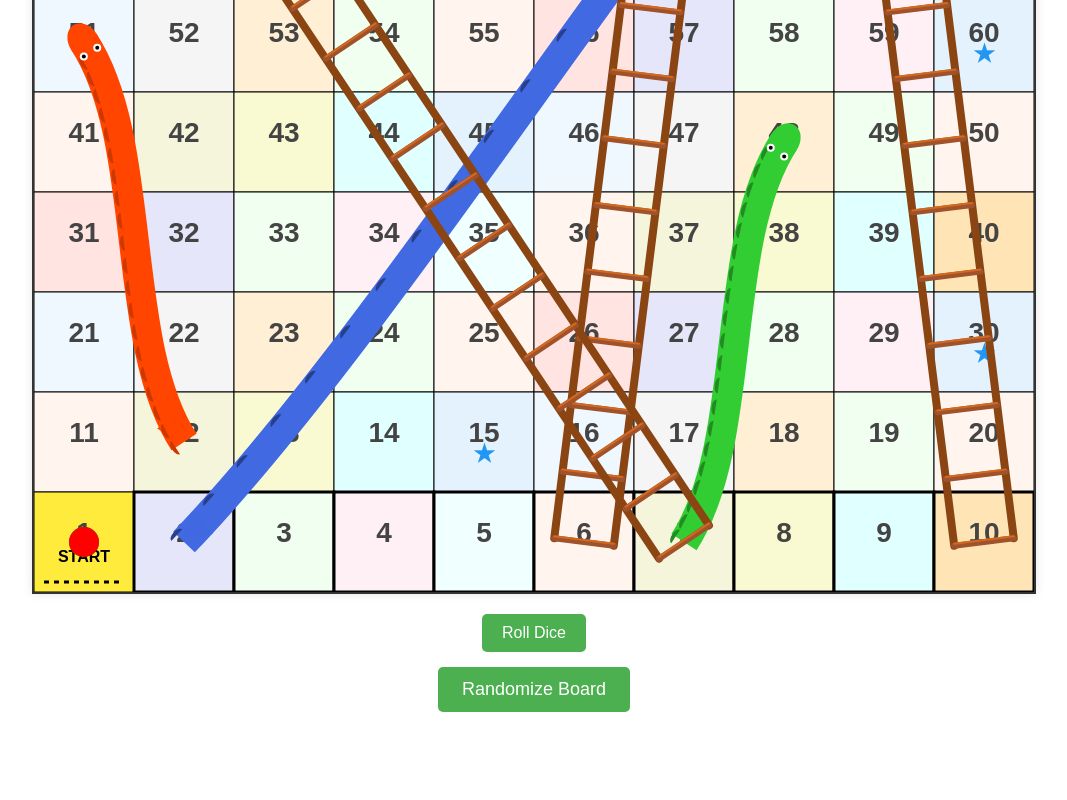
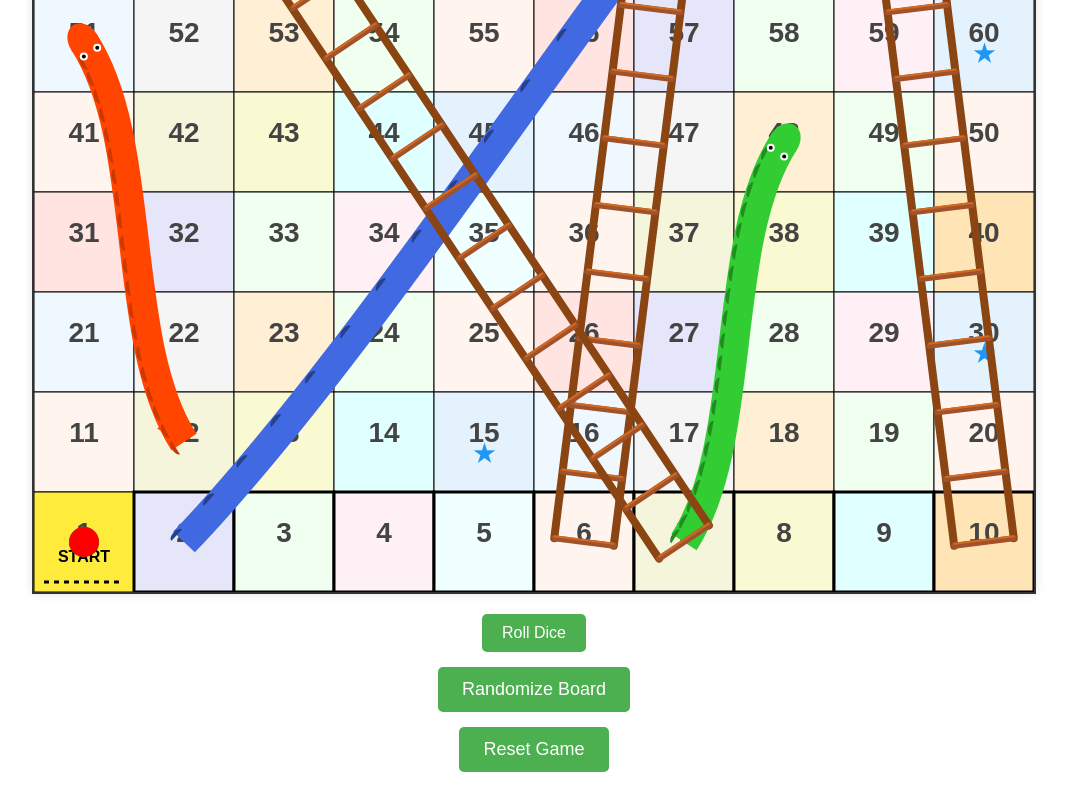
Before and after one commit to antwnhcalxx/snl-edu, a plain HTML site: page index.html in a window 1280 px wide. Shown: the part 735-1535 px from the top of the page, without its empty margins (106-1173 px from the left). Before the commit the page ends 1475 px from the top, so only its background shows below. Drawn offline with Linux system fonts and the light colour scheme.

Commit message:
index.html

```diff
--- a/index.html
+++ b/index.html
@@ -25,6 +25,7 @@
         <div class="controls">
             <button id="rollButton">Roll Dice</button>
             <button id="randomizeButton">Randomize Board</button>
+            <button id="resetButton">Reset Game</button>
         </div>
     </div>
     <script src="game.js"></script>
```
